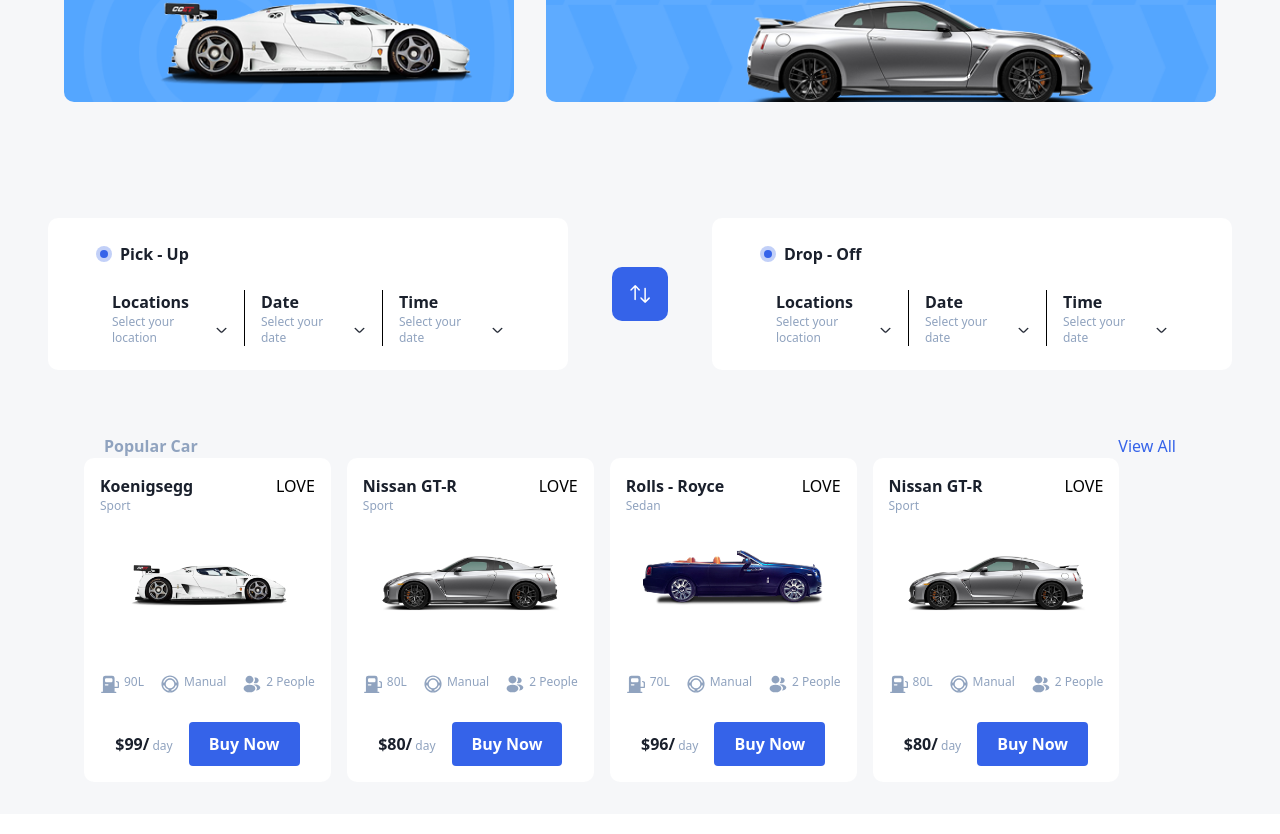
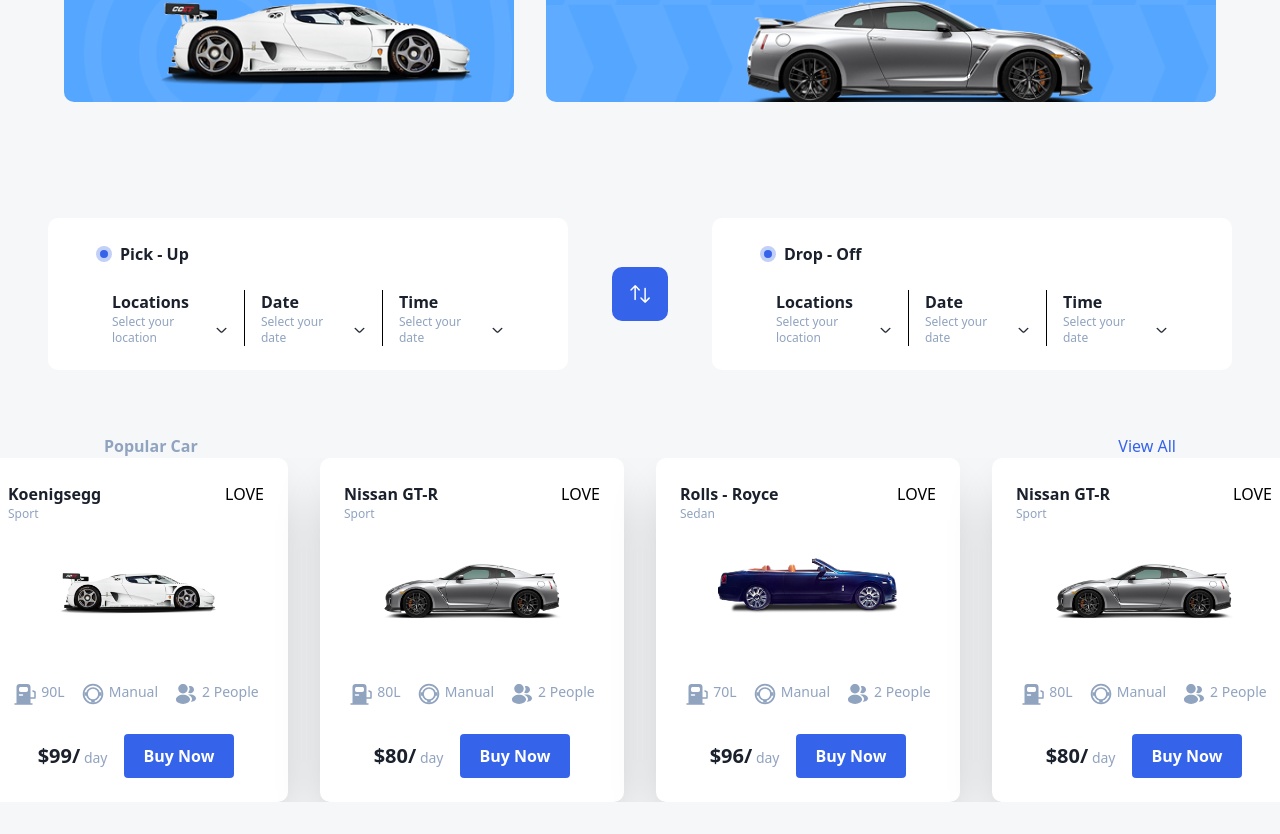
Before and after one commit to hadienzz/car-rent, a Next.js app: page / in a window 1280 px wide. Shown: the part 396-1230 px from the top of the page. Built offline with nearby package versions, Linux system fonts and the light colour scheme.

Commit message:
feat: add carousel

```diff
--- a/app/globals.css
+++ b/app/globals.css
@@ -1 +1,14 @@
 @import "tailwindcss";
+
+.no-scrollbar::-webkit-scrollbar {
+  display: none;
+}
+
+.disable-select {
+  user-select: none;
+}
+
+.smooth-scroll {
+  -webkit-overflow-scrolling: touch;
+  will-change: transform;
+}
--- a/components/CollectionCars/CollectionCars.jsx
+++ b/components/CollectionCars/CollectionCars.jsx
@@ -1,16 +1,54 @@
+'use client'
+
 import { CARS } from "@/app/data/cars"
 import CollectionCarsCard from "./CollectionCarsCard"
+import { useRef, useState } from "react"
 
 const CollectionCars = ({ types, car }) => {
+    const itemsRef = useRef(null)
+    const [isMouseDown, setIsMouseDown] = useState(false)
+    const [startX, setStartX] = useState(0)
+    const [scrollLeft, setScrollLeft] = useState(0)
+
+    const handleMouseDown = (e) => {
+        e.preventDefault()
+        setIsMouseDown(true)
+        setStartX(e.pageX - - itemsRef.current.offsetLeft)
+        setScrollLeft(itemsRef.current.scrollLeft)
+    }
+
+    const handleMouseLeave = (e) => {
+        setIsMouseDown(false)
+    }
+
+    const handleMouseUp = (e) => {
+        setIsMouseDown(false)
+    }
+
+    const handleMouseMove = (e) => {
+        if (!isMouseDown) return
+        e.preventDefault()
+        const x = e.pageX - itemsRef.current.offsetLeft
+        const walk = (x - startX) * 2
+        itemsRef.current.scrollLeft = scrollLeft - walk
+
+    }
+
     return (
-        <main className="pl-6 py-8 md:px-12 lg:px-16 xl:px-21">
-            <header className="flex justify-between md:px-5">
+        <main className="pl-6 py-8 md:px-12 lg:px-16 xl:px-21 md:flex flex-col items-center w-full">
+            <header className="flex justify-between w-full md:px-5">
                 <h1 className="text-sm md:text-base font-semibold text-[#90A3BF]">{types}</h1>
                 <p className="text-xs md:text-base text-[#3563E9]  cursor-pointer">View All</p>
             </header>
             <section>
-                <div className="flex overflow-hidden gap-4">
-                    {car.map((item, idx) => (
+                <div className="flex overflow-x-auto snap-x snap-mandatory smooth-scroll no-scrollbar gap-4 md:gap-8 disable-select"
+                    ref={itemsRef}
+                    onMouseDown={handleMouseDown}
+                    onMouseLeave={handleMouseLeave}
+                    onMouseUp={handleMouseUp}
+                    onMouseMove={handleMouseMove}
+                >
+                    {car?.map((item, idx) => (
                         <CollectionCarsCard {...item} key={idx} />
                     ))}
                 </div>
--- a/components/CollectionCars/CollectionCarsCard.jsx
+++ b/components/CollectionCars/CollectionCarsCard.jsx
@@ -5,7 +5,7 @@
 
 const CollectionCarsCard = (props) => {
     return (
-        <div className="bg-[#FFFFFF] p-4 rounded-[10px]">
+        <div className="bg-[#FFFFFF] p-4 lg:p-6 rounded-[10px] cursor-pointer shadow-2xl lg:w-[304px]">
             <div className="flex justify-between">
                 <h1 className="text-base text-[#1A202C] font-semibold">{props.name}</h1>
                 <p className=" "> LOVE</p>
@@ -16,7 +16,7 @@
                 <img src={props.image} className='w-[180px]' alt={props.name} />
             </div>
 
-            <div className='flex justify-center gap-4 text-xs text-[#90A3BF] mt-8'>
+            <div className='flex justify-center gap-4 text-xs lg:text-sm text-[#90A3BF] mt-8'>
 
                 <div className='flex gap-1'>
                     <TankIcon />
@@ -33,8 +33,8 @@
             </div>
 
             <div className='flex items-center text-white gap-4 justify-center mt-7'>
-                <p className='text-xs text-[#90A3BF]'><span className='text-base font-bold text-[#1A202C]'>${props.price}/</span> day</p>
-                <button className='bg-[#3563E9] rounded-sm px-5 text-xs md:text-base font-semibold py-2.5 cursor-pointer'>Buy Now</button>
+                <p className='text-xs lg:text-sm text-[#90A3BF]'><span className='text-base font-bold text-[#1A202C] lg:text-xl'>${props.price}/</span> day</p>
+                <button className='bg-[#3563E9] rounded-sm px-5 text-xs lg:text-base font-semibold py-2.5 cursor-pointer'>Buy Now</button>
             </div>
         </div>
     )
--- a/components/Pick-Off/Pick-Off.jsx
+++ b/components/Pick-Off/Pick-Off.jsx
@@ -2,13 +2,14 @@
 
 const PickOff = ({ title }) => {
     return (
-        <div className="grid justify-center gap-6 bg-[#FFF] rounded-[10px] md:px-12 px-5 py-5 md:py-6 max-w-[582px]">
+        <div className="grid justify-center gap-6 bg-[#FFF] rounded-[10px] md:px-12 px-5 py-5 md:py-6 lg:w-[582px] ">
             <div className="flex gap-2 items-center">
                 <div className="bg-[rgba(53,99,233,0.30)] rounded-full w-4 h-4 flex items-center justify-center">
                     <div className="rounded-full w-2 h-2 bg-[#3563E9]"></div>
                 </div>
                 <p className="text-[#1A202C] font-semibold">{title}</p>
             </div>
+
             <div className="flex items-center">
                 <div className="px-5 2xl:px-6 lg:px-4 md:px-2">
                     <h1 className="text-[#1A202C] font-semibold">Locations</h1>
@@ -33,6 +34,7 @@
                         <ArrowDown />
                     </div>
                 </div>
+
             </div>
         </div>
     )
--- a/icons/PeopleIcon.jsx
+++ b/icons/PeopleIcon.jsx
@@ -1,6 +1,6 @@
 const PeopleIcon = () => {
     return (
-        <svg xmlns="http://www.w3.org/2000/svg" width="20" height="20" viewBox="0 0 14 14" fill="none">
+        <svg xmlns="http://www.w3.org/2000/svg" width="24" height="24" viewBox="0 0 14 14" fill="none">
             <path d="M5.25008 1.16666C3.72175 1.16666 2.47925 2.40916 2.47925 3.93749C2.47925 5.43666 3.65175 6.64999 5.18008 6.70249C5.22675 6.69666 5.27341 6.69666 5.30841 6.70249C5.32008 6.70249 5.32591 6.70249 5.33758 6.70249C5.34341 6.70249 5.34341 6.70249 5.34925 6.70249C6.84258 6.64999 8.01508 5.43666 8.02091 3.93749C8.02091 2.40916 6.77841 1.16666 5.25008 1.16666Z" fill="#90A3BF" />
             <path d="M8.21331 8.25418C6.58581 7.16918 3.93164 7.16918 2.29248 8.25418C1.55164 8.75001 1.14331 9.42085 1.14331 10.1383C1.14331 10.8558 1.55164 11.5208 2.28664 12.0108C3.10331 12.5592 4.17664 12.8333 5.24998 12.8333C6.32331 12.8333 7.39664 12.5592 8.21331 12.0108C8.94831 11.515 9.35664 10.85 9.35664 10.1267C9.35081 9.40918 8.94831 8.74418 8.21331 8.25418Z" fill="#90A3BF" />
             <path d="M11.6607 4.28165C11.754 5.41332 10.949 6.40499 9.83488 6.53915C9.82905 6.53915 9.82905 6.53915 9.82321 6.53915H9.80571C9.77071 6.53915 9.73571 6.53915 9.70655 6.55082C9.14071 6.57999 8.62155 6.39915 8.23071 6.06665C8.83155 5.52999 9.17571 4.72499 9.10571 3.84999C9.06488 3.37749 8.90155 2.94582 8.65655 2.57832C8.87821 2.46749 9.13488 2.39749 9.39738 2.37415C10.5407 2.27499 11.5615 3.12665 11.6607 4.28165Z" fill="#90A3BF" />
--- a/icons/TankIcon.jsx
+++ b/icons/TankIcon.jsx
@@ -1,6 +1,6 @@
 const TankIcon = () => {
     return (
-        <svg height="20" width="20" fill="none" viewBox="0 0 14 14" xmlns="http://www.w3.org/2000/svg">
+        <svg height="24" width="24" fill="none" viewBox="0 0 14 14" xmlns="http://www.w3.org/2000/svg">
             <path d="M13.0317 5.44249L11.8651 4.85916C11.6492 4.75416 11.3809 4.83582 11.2759 5.05166C11.1651 5.27332 11.2526 5.53582 11.4684 5.64082L12.3959 6.10166V8.89582L10.2084 8.90166V2.91666C10.2084 1.74999 9.42675 1.16666 8.45841 1.16666H3.79175C2.82341 1.16666 2.04175 1.74999 2.04175 2.91666V12.3958H1.16675C0.927581 12.3958 0.729248 12.5942 0.729248 12.8333C0.729248 13.0725 0.927581 13.2708 1.16675 13.2708H11.0834C11.3226 13.2708 11.5209 13.0725 11.5209 12.8333C11.5209 12.5942 11.3226 12.3958 11.0834 12.3958H10.2084V9.77666L12.8334 9.77082C13.0784 9.77082 13.2709 9.57249 13.2709 9.33332V5.83332C13.2709 5.66999 13.1776 5.51832 13.0317 5.44249ZM3.50008 4.01916C3.50008 3.20832 3.99591 2.91666 4.60258 2.91666H7.65341C8.25425 2.91666 8.75008 3.20832 8.75008 4.01916V4.73666C8.75008 5.54166 8.25425 5.83332 7.64758 5.83332H4.60258C3.99591 5.83332 3.50008 5.54166 3.50008 4.73082V4.01916ZM3.79175 7.14582H5.54175C5.78091 7.14582 5.97925 7.34416 5.97925 7.58332C5.97925 7.82249 5.78091 8.02082 5.54175 8.02082H3.79175C3.55258 8.02082 3.35425 7.82249 3.35425 7.58332C3.35425 7.34416 3.55258 7.14582 3.79175 7.14582Z" fill="#90A3BF" />
         </svg>
     )
--- a/icons/TransmisionIcon.jsx
+++ b/icons/TransmisionIcon.jsx
@@ -1,6 +1,6 @@
 const TransmisionIcon = () => {
     return (
-        <svg xmlns="http://www.w3.org/2000/svg" width="20" height="20" viewBox="0 0 14 14" fill="none">
+        <svg xmlns="http://www.w3.org/2000/svg" width="24" height="24" viewBox="0 0 14 14" fill="none">
             <path d="M7 1C3.688 1 1 3.688 1 7C1 10.312 3.688 13 7 13C10.312 13 13 10.312 13 7C13 3.688 10.318 1 7 1Z" fill="#90A3BF" />
             <rect x="2" y="2" width="10" height="10" rx="5" fill="white" />
             <path d="M7 3C4.792 3 3 4.792 3 7C3 9.208 4.792 11 7 11C9.208 11 11 9.208 11 7C11 4.792 9.212 3 7 3Z" fill="#90A3BF" />
```
